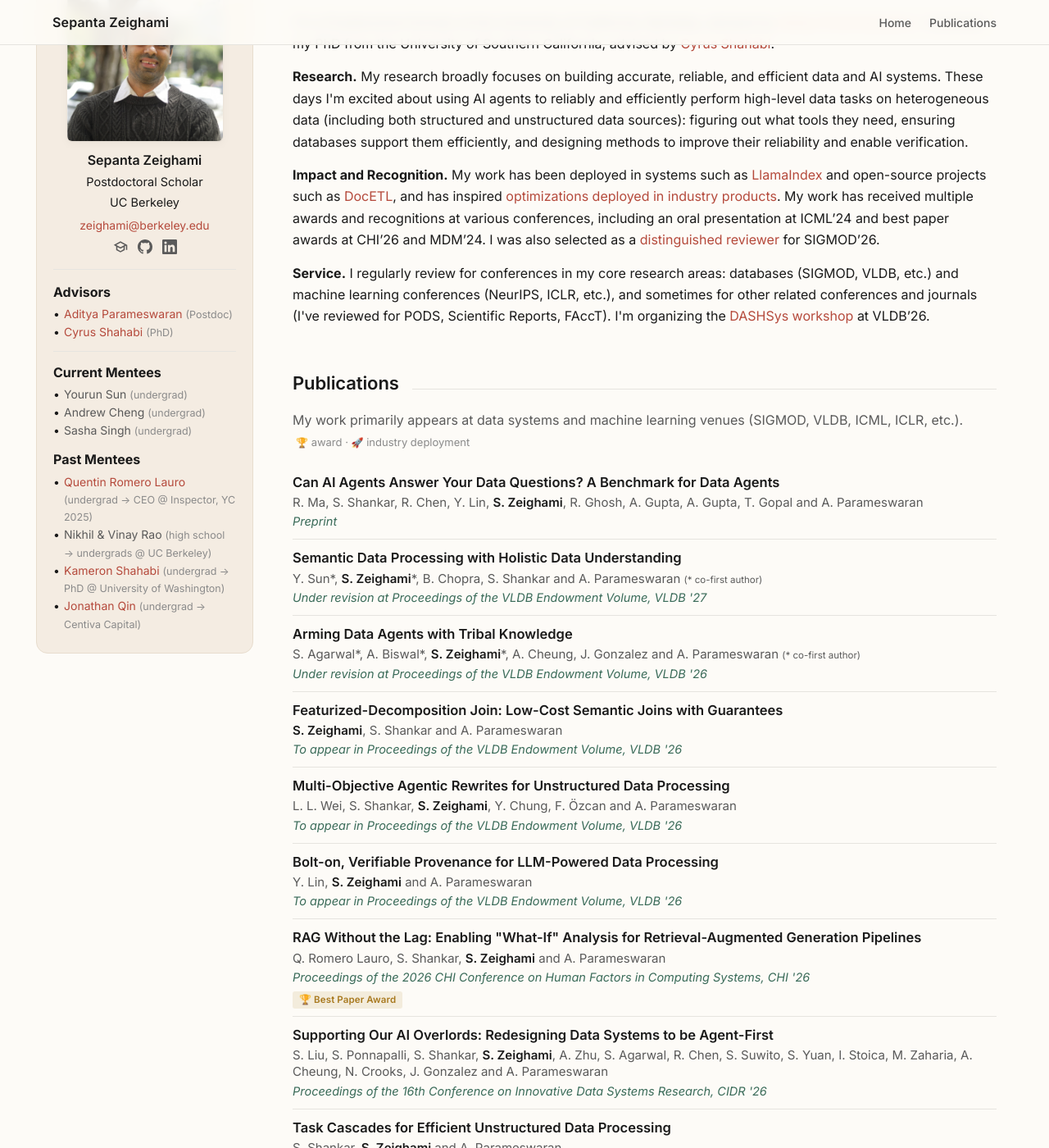
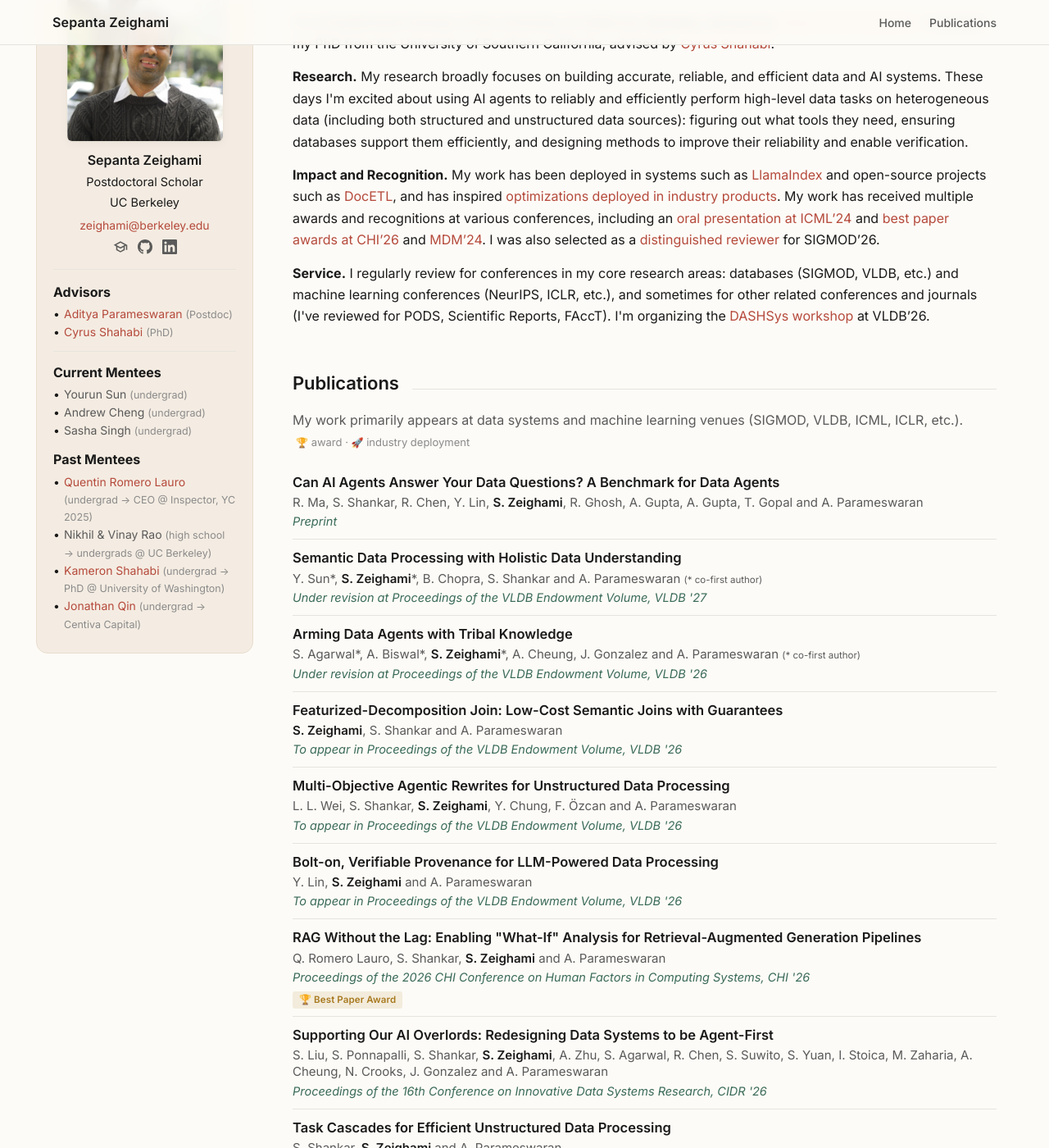
Before and after one commit to szeighami/szeighami.github.io, a Jekyll site: the page built from index.md, in a window 1280 px wide and 1400 px high, scrolled down 190 px. Shown: the whole window at 82% size. Built offline with Jekyll 4.4.1, drawn with Linux system fonts in a browser that asks for light colours.

Commit message:
Link award/oral mentions in bio to their papers
Add anchor IDs to the ICML '24, CHI '26, and MDM '24 publication entries and
link the corresponding mentions in the Impact and Recognition paragraph to
them; add scroll-margin so the sticky nav doesn't cover jumped-to entries.

Co-Authored-By: Claude Opus 4.8 (1M context) <noreply@anthropic.com>

```diff
--- a/_layouts/default.html
+++ b/_layouts/default.html
@@ -321,6 +321,7 @@
     .pub-list > li {
       padding: 9px 0;
       border-bottom: 1px solid var(--color-rule);
+      scroll-margin-top: 80px;
     }
     .pub-list > li:last-child { border-bottom: none; }
 
--- a/index.md
+++ b/index.md
@@ -57,7 +57,7 @@ layout: default
       <h2 class="section-title">About Me</h2>
       <p>I'm a Postdoctoral Scholar at the University of California, Berkeley, advised by <a href="https://people.eecs.berkeley.edu/~adityagp/">Aditya Parameswaran</a>. I received my PhD from the University of Southern California, advised by <a href="https://infolab.usc.edu/Shahabi/index.html">Cyrus Shahabi</a>.</p>
       <p><b>Research.</b> My research broadly focuses on building accurate, reliable, and efficient data and AI systems. These days I'm excited about using AI agents to reliably and efficiently perform high-level data tasks on heterogeneous data (including both structured and unstructured data sources): figuring out what tools they need, ensuring databases support them efficiently, and designing methods to improve their reliability and enable verification.</p>
-      <p><b>Impact and Recognition.</b> My work has been deployed in systems such as <a href="https://developers.llamaindex.ai/python/examples/finetuning/embeddings/finetune_corpus_embedding/">LlamaIndex</a> and open-source projects such as <a href="https://github.com/ucbepic/docetl/tree/main/docetl/moar">DocETL</a>, and has inspired <a href="https://cloud.google.com/blog/products/data-analytics/more-than-100x-faster-and-cheaper-llm-powered-sql-queries-with-proxy-models?e=48754805">optimizations deployed in industry products</a>. My work has received multiple awards and recognitions at various conferences, including an oral presentation at ICML&rsquo;24 and best paper awards at CHI&rsquo;26 and MDM&rsquo;24. I was also selected as a <a href="https://2026.sigmod.org/sigmod_awards.shtml">distinguished reviewer</a> for SIGMOD&rsquo;26.</p>
+      <p><b>Impact and Recognition.</b> My work has been deployed in systems such as <a href="https://developers.llamaindex.ai/python/examples/finetuning/embeddings/finetune_corpus_embedding/">LlamaIndex</a> and open-source projects such as <a href="https://github.com/ucbepic/docetl/tree/main/docetl/moar">DocETL</a>, and has inspired <a href="https://cloud.google.com/blog/products/data-analytics/more-than-100x-faster-and-cheaper-llm-powered-sql-queries-with-proxy-models?e=48754805">optimizations deployed in industry products</a>. My work has received multiple awards and recognitions at various conferences, including an <a href="#paper-icml24">oral presentation at ICML&rsquo;24</a> and <a href="#paper-chi26">best paper awards at CHI&rsquo;26</a> and <a href="#paper-mdm24">MDM&rsquo;24</a>. I was also selected as a <a href="https://2026.sigmod.org/sigmod_awards.shtml">distinguished reviewer</a> for SIGMOD&rsquo;26.</p>
       <p><b>Service.</b> I regularly review for conferences in my core research areas: databases (SIGMOD, VLDB, etc.) and machine learning conferences (NeurIPS, ICLR, etc.), and sometimes for other related conferences and journals (I've reviewed for PODS, Scientific Reports, FAccT). I'm organizing the <a href="https://dashsys-workshop-vldb.github.io/index.html#home">DASHSys workshop</a> at VLDB&rsquo;26.</p>
       <!-- <p class="placeholder-text"><b>Other Facts.</b> Placeholder: a short paragraph with background &mdash; where you grew up, undergrad, hobbies, or anything else worth knowing.</p> -->
     </div>
@@ -97,7 +97,7 @@ layout: default
       <span class="pub-authors">Y. Lin, <b>S. Zeighami</b> and A. Parameswaran</span>
       <span class="pub-venue">To appear in Proceedings of the VLDB Endowment Volume, VLDB '26</span>
     </li>
-    <li>
+    <li id="paper-chi26">
       <a class="pub-title" href="https://arxiv.org/abs/2504.13587">RAG Without the Lag: Enabling "What-If" Analysis for Retrieval-Augmented Generation Pipelines</a>
       <span class="pub-authors">Q. Romero Lauro, S. Shankar, <b>S. Zeighami</b> and A. Parameswaran</span>
       <span class="pub-venue">Proceedings of the 2026 CHI Conference on Human Factors in Computing Systems, CHI '26</span>
@@ -138,7 +138,7 @@ layout: default
       <span class="pub-authors"><b>S. Zeighami</b>, Y. Lin, S. Shankar and A. Parameswaran</span>
       <span class="pub-venue">IEEE Data Engineering Bulletin, Issue on LLMs-meets-data, March 2025</span>
     </li>
-    <li>
+    <li id="paper-icml24">
       <a class="pub-title" href="https://openreview.net/pdf?id=oowQ8LPA12">Theoretical Analysis of Learned Database Operations under Distribution Shift through Distribution Learnability</a>
       <span class="pub-authors"><b>S. Zeighami</b> and C. Shahabi</span>
       <span class="pub-venue">Proceedings of the 41st International Conference on Machine Learning, ICML '24</span>
@@ -151,7 +151,7 @@ layout: default
       <span class="pub-authors"><b>S. Zeighami</b> and C. Shahabi</span>
       <span class="pub-venue">Proceedings of the 12th International Conference on Learning Representations, ICLR '24</span>
     </li>
-    <li>
+    <li id="paper-mdm24">
       <a class="pub-title" href="https://arxiv.org/pdf/2402.11318">BiasBuster: a Neural Approach for Accurate Estimation of Population Statistics using Biased Location Data</a>
       <span class="pub-authors"><b>S. Zeighami</b> and C. Shahabi</span>
       <span class="pub-venue">Proceedings of the 25th Conference on Mobile Data Management, MDM '24</span>
```
